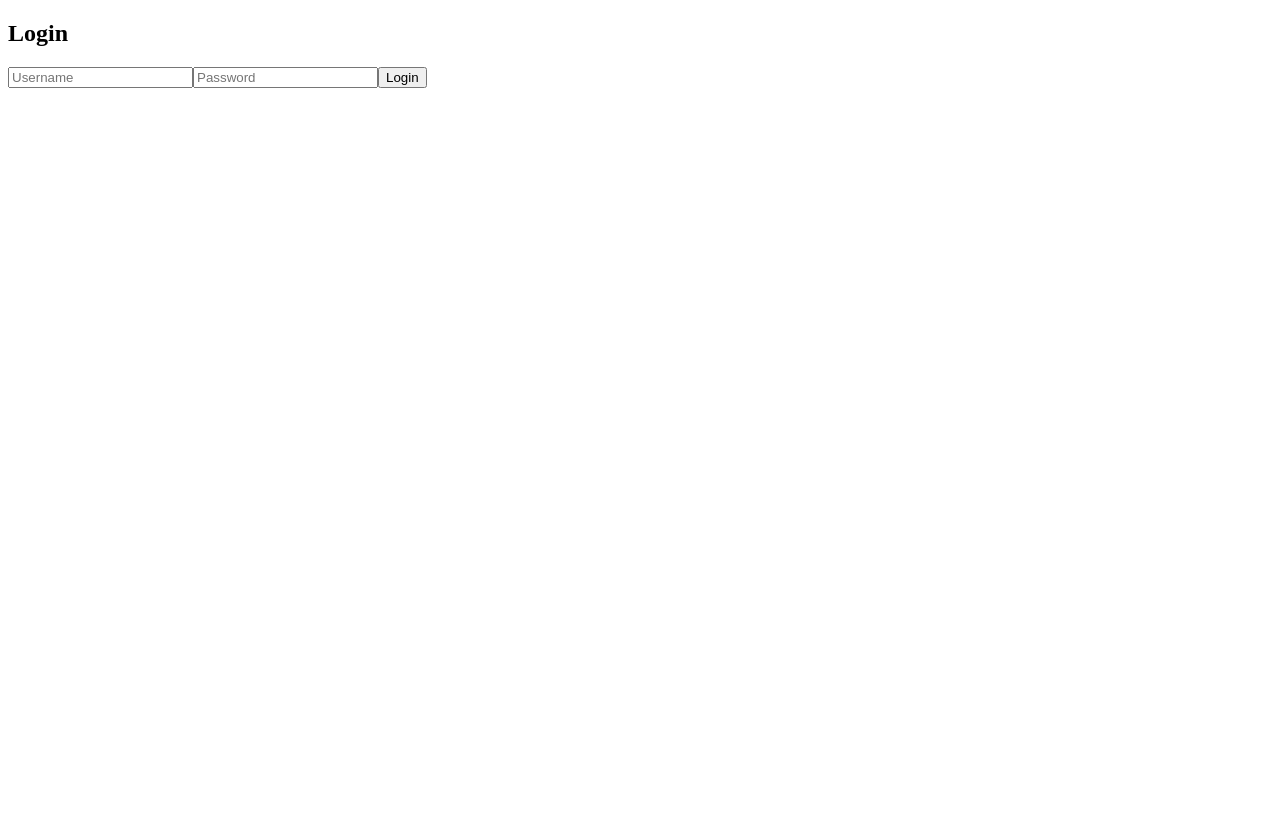
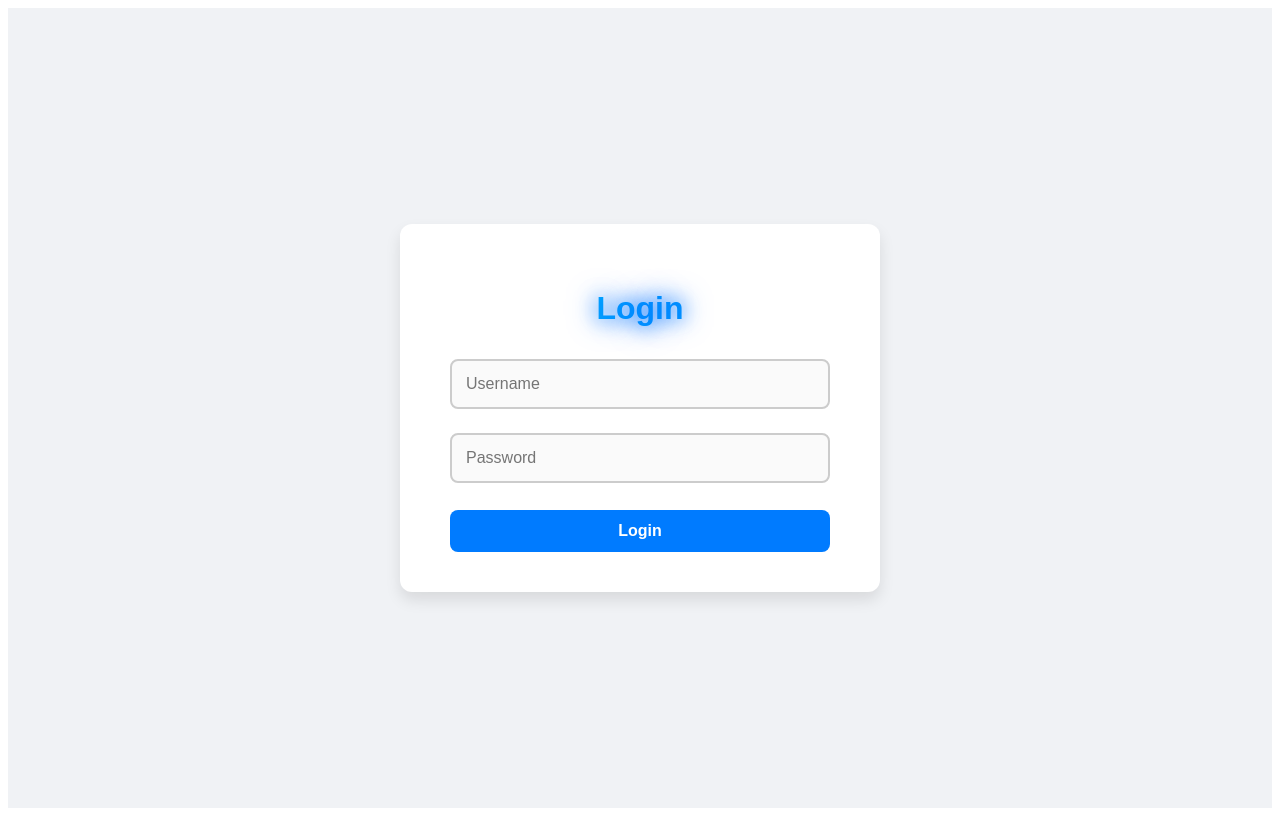
Before and after one commit to JiitAsh/Taskify, a React (Vite) app in the folder Taskify_Frontend/Taskify_FrontEnd/: page /login in a window 1280 px wide. Built offline with nearby package versions, Linux system fonts and the light colour scheme.

Commit message:
Styling to the Login component is added

```diff
--- /dev/null
+++ b/Taskify_Frontend/Taskify_FrontEnd/src/components/Login.css
@@ -0,0 +1,101 @@
+/* Center the login form */
+.login-container {
+    display: flex;
+    justify-content: center;
+    align-items: center;
+    height: 100vh;
+    background-color: #f0f2f5;
+    font-family: 'Arial', sans-serif;
+}
+
+/* Login box styling */
+.login-box {
+    background-color: white;
+    padding: 40px 50px;
+    border-radius: 12px;
+    box-shadow: 0px 8px 15px rgba(0, 0, 0, 0.1);
+    text-align: center;
+    width: 380px;
+}
+
+/* Title */
+h2 {
+  font-size: 32px;
+  color: #007bff;
+  font-weight: 700;
+  margin-bottom: 20px;
+  background: linear-gradient(90deg, #00c6ff, #007bff); /* Gradient effect */
+  -webkit-background-clip: text;  /* Makes the gradient clip to the text */
+  color: transparent;  /* Make the text color transparent to show gradient */
+  text-shadow: 2px 2px 5px rgba(0, 0, 0, 0.1), 0 0 25px rgba(0, 118, 255, 0.6); /* Adds glow effect */
+  animation: glowAnimation 1.5s infinite alternate; /* Glow animation */
+}
+
+/* Animation for glow effect */
+@keyframes glowAnimation {
+  0% {
+    text-shadow: 0 0 10px rgba(0, 118, 255, 0.6), 0 0 20px rgba(0, 118, 255, 0.4);
+  }
+  100% {
+    text-shadow: 0 0 20px rgba(0, 118, 255, 1), 0 0 30px rgba(0, 118, 255, 0.8);
+  }
+}
+
+/* Input fields styling */
+input {
+    width: 100%;
+    padding: 14px; /* Adjusted padding for consistency */
+    margin: 12px 0;
+    border: 2px solid #ccc;
+    border-radius: 8px;
+    font-size: 16px;
+    box-sizing: border-box; /* Ensures proper box-sizing */
+    transition: border-color 0.3s ease-in-out;
+    background-color: #fafafa;
+}
+
+input:focus {
+    border-color: #007bff;
+    outline: none;
+    background-color: #fff;
+}
+
+/* Button styling (Adjusted for smaller size) */
+.login-btn {
+    width: 100%;
+    padding: 12px; /* Slightly reduced padding for a smaller button */
+    background-color: #007bff;
+    color: white;
+    font-size: 16px; /* Slightly smaller font size */
+    font-weight: bold;
+    border: none;
+    border-radius: 8px;
+    cursor: pointer;
+    transition: background-color 0.3s ease-in-out;
+    box-sizing: border-box; /* Ensures the button has the same width and padding as inputs */
+    margin-top: 15px; /* Adds a little margin to separate from the inputs */
+}
+
+.login-btn:hover {
+    background-color: #0056b3;
+}
+
+/* Responsive form styling */
+@media (max-width: 500px) {
+    .login-box {
+        width: 90%;
+        padding: 30px;
+    }
+
+    h2 {
+        font-size: 24px;
+    }
+
+    input {
+        font-size: 14px;
+    }
+
+    .login-btn {
+        font-size: 16px;
+    }
+}
--- a/Taskify_Frontend/Taskify_FrontEnd/src/components/Login.jsx
+++ b/Taskify_Frontend/Taskify_FrontEnd/src/components/Login.jsx
@@ -1,14 +1,15 @@
-import React, { useState } from 'react';
-import axios from 'axios';
-import { useNavigate } from 'react-router-dom';
+import React, { useState } from "react";
+import axios from "axios";
+import { useNavigate } from "react-router-dom";
+import "./Login.css"; // Import CSS for styling
 
 const Login = () => {
   const navigate = useNavigate();
 
   // State for login credentials
   const [credentials, setCredentials] = useState({
-        username: "",  // Changed from email to username
-        password: ""
+    username: "",
+    password: "",
   });
 
   // Handle input change
@@ -20,17 +21,22 @@ const Login = () => {
   const handleSubmit = async (e) => {
     e.preventDefault();
     try {
-            const res = await axios.post(`http://localhost:8080/Api/User/Signin`, null, {
+      const res = await axios.post(
+        `http://localhost:8080/Api/User/Signin`,
+        null,
+        {
           params: {
             username: credentials.username,
-                    password: credentials.password
+            password: credentials.password,
+          },
         }
-            });
+      );
 
-            if (res.data === true) {  // Assuming backend returns true for successful login
-                localStorage.setItem("token", "someAuthToken");  // Store auth token
+      if (res.data === true) {
+        // Assuming backend returns true for successful login
+        localStorage.setItem("token", "someAuthToken"); // Store auth token
         alert("Login successful!");
-                navigate("/dashboard", {state: {username: credentials.username}}); // Redirect after login
+        navigate("/dashboard", { state: { username: credentials.username } });
       } else {
         alert("Invalid Username or Password! Please try again.");
       }
@@ -42,6 +48,7 @@ const Login = () => {
 
   return (
     <div className="login-container">
+      <div className="login-box">
         <h2>Login</h2>
         <form onSubmit={handleSubmit}>
           <input
@@ -58,8 +65,11 @@ const Login = () => {
             onChange={handleChange}
             required
           />
-                <button type="submit">Login</button>
+          <button type="submit" className="login-btn">
+            Login
+          </button>
         </form>
+      </div>
     </div>
   );
 };
```
Lines whose indentation alone changed are shown as unchanged.
